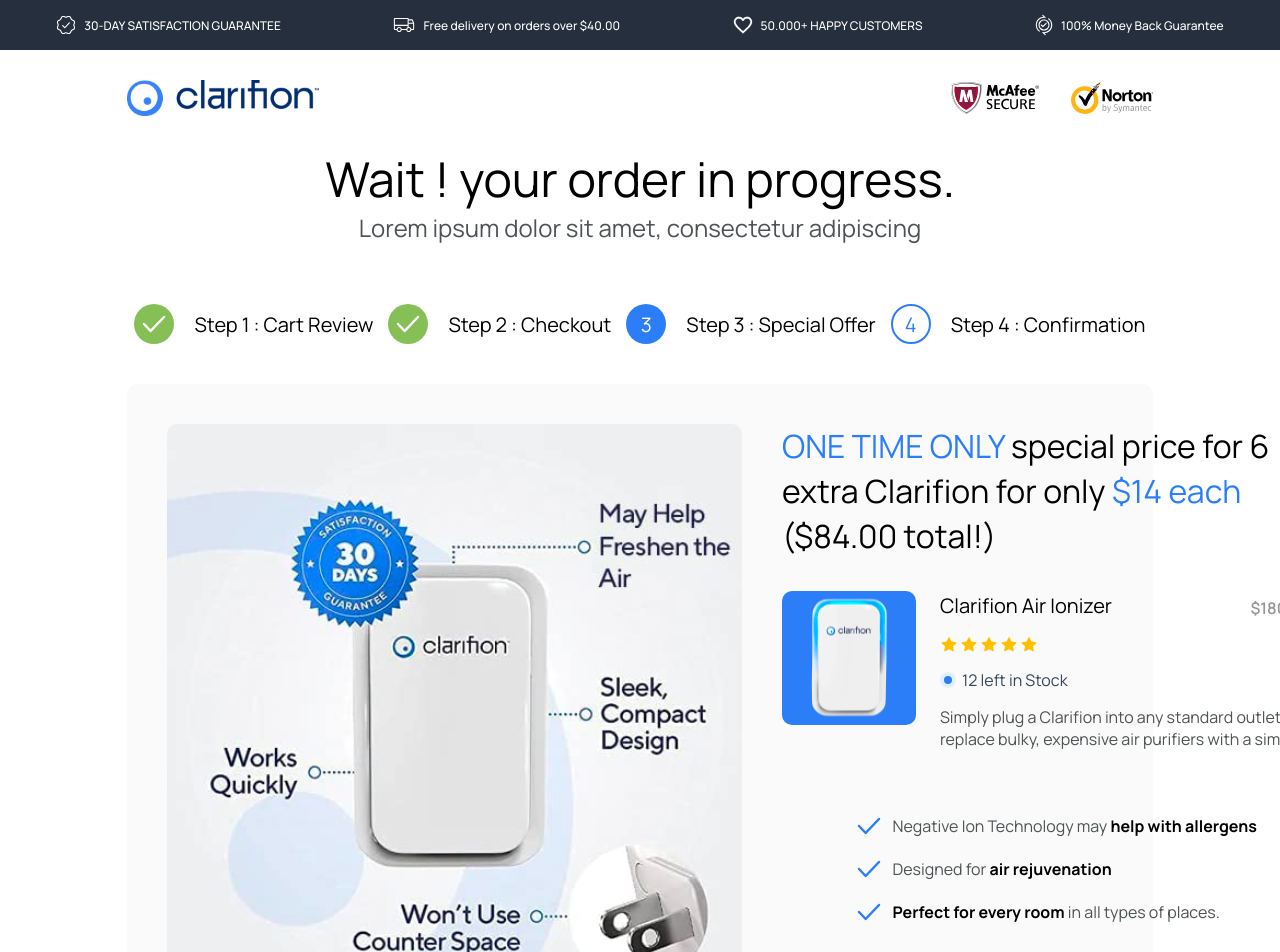
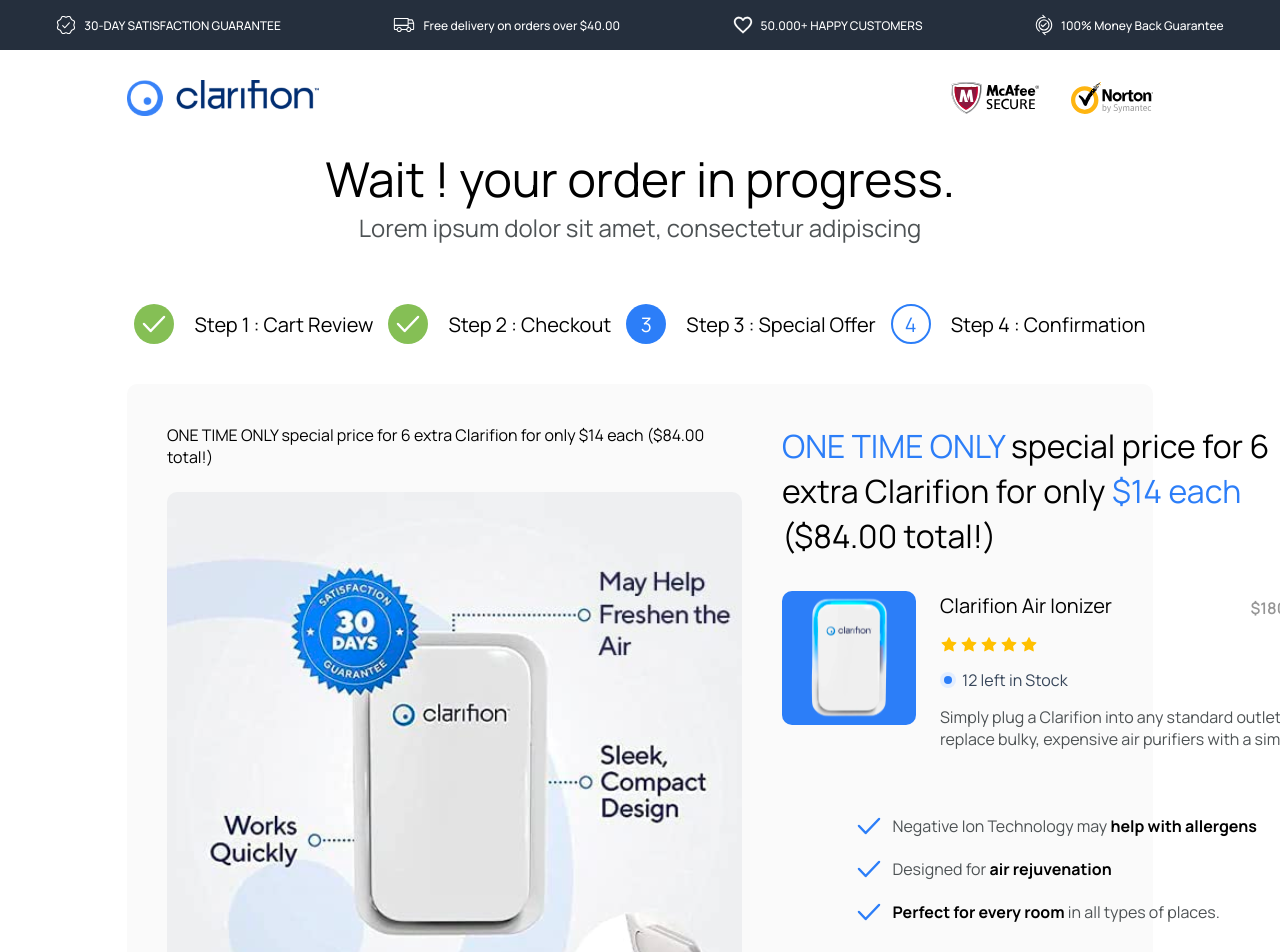
Before and after one commit to rvmelo/ejam-challenge, a React (Vite) app: page / in a window 1280 px wide. Shown: the top 952 px of the page. Built offline with nearby package versions, Linux system fonts and the light colour scheme.

Commit message:
refactor: small changes

```diff
--- a/src/components/header/styles.ts
+++ b/src/components/header/styles.ts
@@ -27,6 +27,7 @@
 
   @media (max-width: 430px) {
     justify-content: center;
+    height: 2.625rem;
 
     .hidable-item {
       display: none;
--- a/src/components/productInfo/index.tsx
+++ b/src/components/productInfo/index.tsx
@@ -31,7 +31,14 @@
   return (
     <ProductContainer>
       <LeftWrapper>
-        <img src={productImage} alt="" />
+        <span className="topText-mobile">
+          <span className="topHighlightedText">ONE TIME ONLY</span> special
+          price for 6 extra Clarifion for only{' '}
+          <span className="topHighlightedText">$14 each</span> ($84.00 total!)
+        </span>
+
+        <img className="product-image" src={productImage} alt="" />
+
         <UserFeedbackContainer>
           <UserHeaderContainer>
             <img src={userPhoto} alt="" />
@@ -88,7 +95,7 @@
             <img src={percentLogo} alt="" />
           </div>
           <span>
-            Save <span className="highlightedText">53%</span> and get
+            Save <span className="highlightedText">53%</span> and get{' '}
             <span className="highlightedText">6 extra Clarifision</span> for
             only <span className="highlightedText">$14 Each</span>.
           </span>
--- a/src/components/productInfo/styles.ts
+++ b/src/components/productInfo/styles.ts
@@ -9,6 +9,12 @@
   flex-direction: row;
   gap: 2.5rem;
   margin: 2.5rem 0 3.8125rem;
+
+  @media (max-width: 430px) {
+    padding: 0;
+    flex-direction: column;
+    margin: 1.5rem 0 0;
+  }
 `
 
 export const LeftWrapper = styled.div`
@@ -16,6 +22,27 @@
   flex-direction: column;
 
   gap: 1.5rem;
+
+  @media (max-width: 430px) {
+    .topText-mobile {
+      color: ${({ theme }) => theme.black};
+      font-size: 1.5rem;
+      line-height: 2.1rem;
+      text-align: center;
+
+      .topHighlightedText {
+        color: ${({ theme }) => theme.blue};
+      }
+    }
+  }
+
+  @media (max-width: 430px) {
+    .product-image {
+      width: 20rem;
+      height: 20.5rem;
+      align-self: center;
+    }
+  }
 `
 
 export const UserFeedbackContainer = styled.div`
@@ -68,6 +95,10 @@
     color: ${({ theme }) => theme.black};
     font-size: 2rem;
     line-height: 2.8rem;
+
+    @media (max-width: 430px) {
+      display: none;
+    }
   }
 
   .topHighlightedText {
--- a/src/pages/home/styles.ts
+++ b/src/pages/home/styles.ts
@@ -9,6 +9,8 @@
   padding: 1.875rem 0;
 
   @media (max-width: 430px) {
+    padding: 1.25rem;
+
     .clarifion-logo {
       width: 106.67px;
       height: 20px;
@@ -25,6 +27,7 @@
   padding: 0 7.9375rem;
 
   @media (max-width: 430px) {
+    align-self: center;
     padding: 0 1.25rem;
   }
 `
@@ -49,6 +52,8 @@
   }
 
   @media (max-width: 430px) {
+    margin-bottom: 1.5rem;
+
     .orderText {
       font-size: 2rem;
       margin-bottom: 1.5rem;
```
